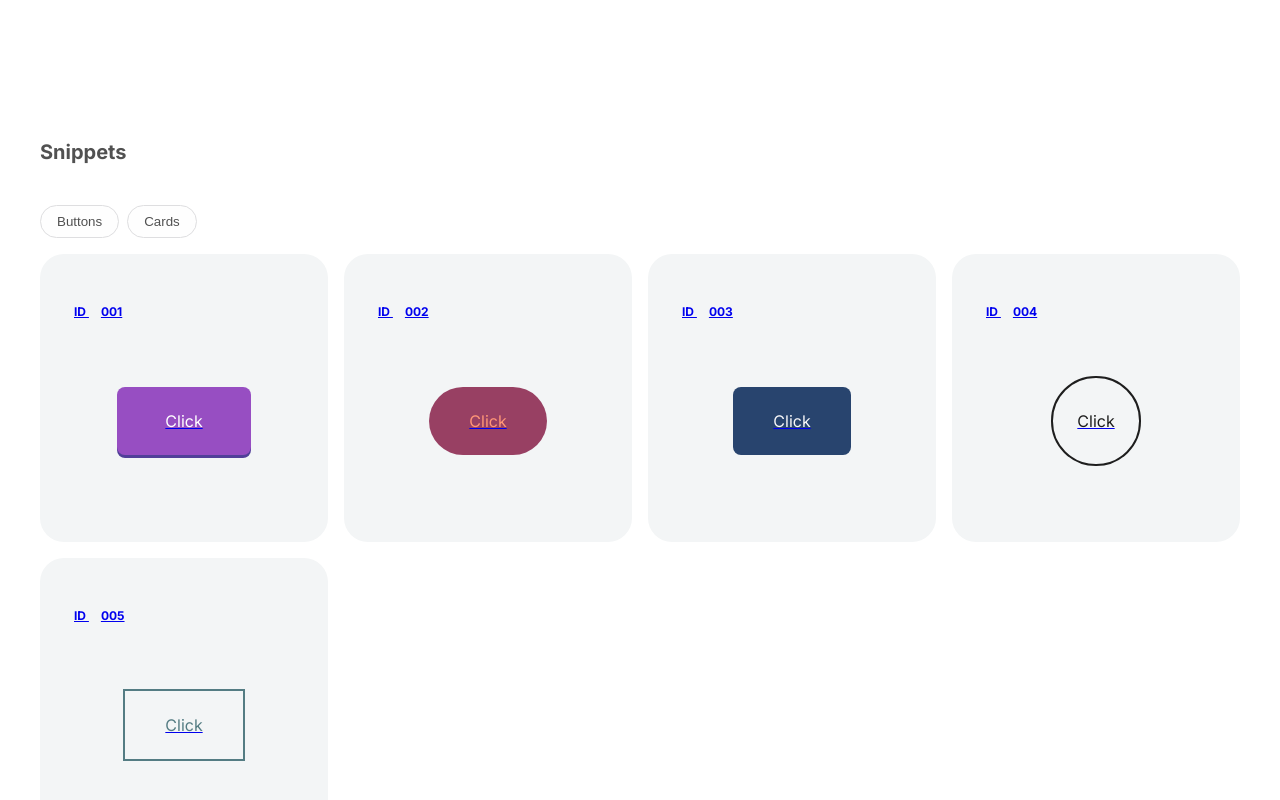
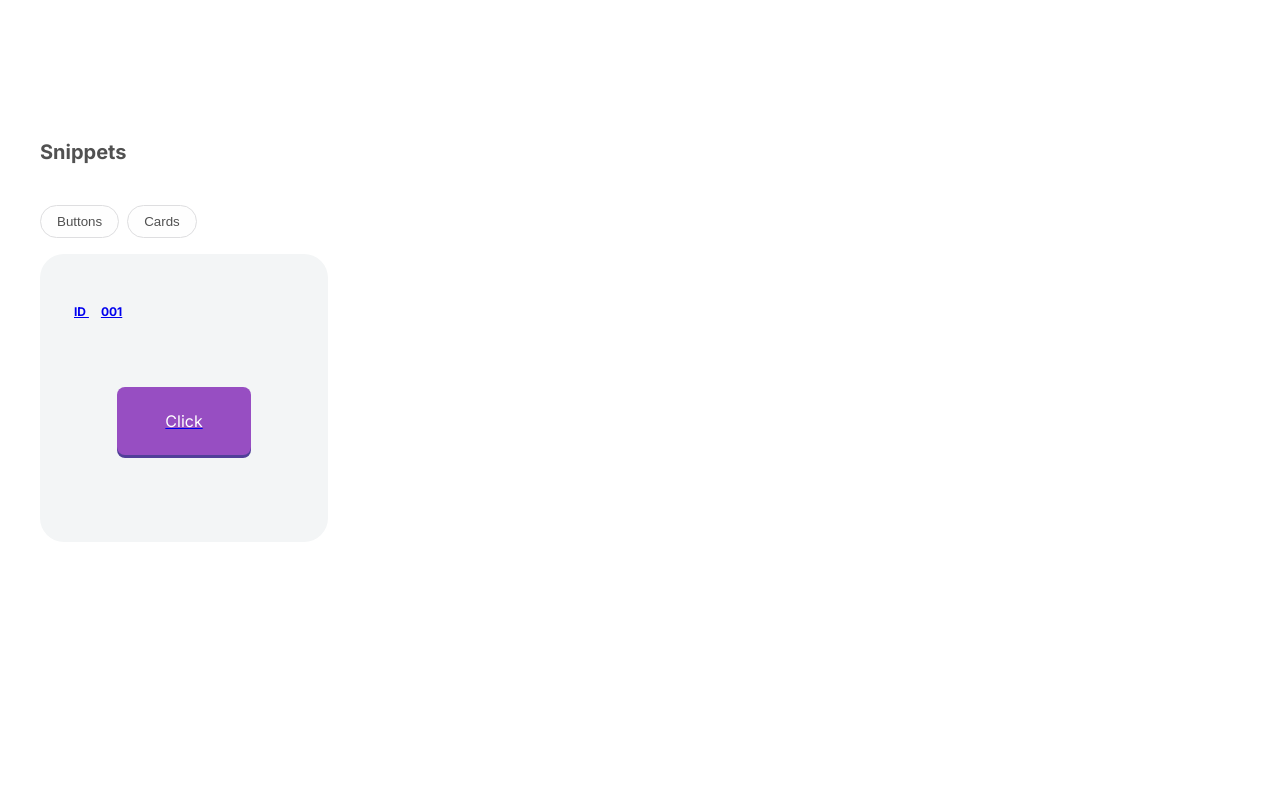
Before and after one commit to AustinChiatto/crumb, a React (Vite) app: page / in a window 1280 px wide. Shown: the part 560-1360 px from the top of the page. After the commit the page ends 1150 px from the top, so only its background shows below. Built offline with nearby package versions, Linux system fonts and the light colour scheme.

Commit message:
updated json element render

```diff
--- a/src/SnippetEditorContext.jsx
+++ b/src/SnippetEditorContext.jsx
@@ -29,16 +29,17 @@ export function SnippetEditorProvider({ children }) {
     const elemMatch = elemData.find((element) => element.id == params.id);
 
     // useState for color picker
-    const [colorPicker, setColorPicker] = useState(elemMatch.color.background);
+    const [colorPicker, setColorPicker] = useState(elemMatch.color.primary);
 
-    const paddingInline = parseFloat(elemMatch.style.paddingInline);
-    const paddingBlock = parseFloat(elemMatch.style.paddingBlock);
-    const background = colorPicker;
-    const borderRadius = parseFloat(elemMatch.style.borderRadius);
-    const fontSize = parseFloat(elemMatch.style.fontSize);
-    const color = elemMatch.color.font;
+    const paddingInline = parseFloat(elemMatch.editableStyles.paddingInline);
+    const paddingBlock = parseFloat(elemMatch.editableStyles.paddingBlock);
+    const colorPrimary = colorPicker;
+    const borderRadius = parseFloat(elemMatch.editableStyles.borderRadius);
+    const fontSize = parseFloat(elemMatch.editableStyles.fontSize);
+    const colorFont = elemMatch.color.font;
+    const colorSecondary = elemMatch.color.secondary;
 
-    const [inputValue, setInputValue] = useState([paddingInline, paddingBlock, background, borderRadius, fontSize, color]);
+    const [inputValue, setInputValue] = useState([paddingInline, paddingBlock, colorPrimary, borderRadius, fontSize, colorFont, colorSecondary]);
 
     // index: id of the input - set above in the state array
     // operation: passed to the context via prop for the check
--- a/src/components/CodeToImg/Output/OutputDimensions/OutputDimensions.jsx
+++ b/src/components/CodeToImg/Output/OutputDimensions/OutputDimensions.jsx
@@ -8,8 +8,8 @@ export default function OutputDimensions() {
     return (
         <div className={styles.OutputDimensions}>
             {/* place holder buttons - replace with inputs */}
-            <ButtonPrimary btnLabel={"Width"}></ButtonPrimary>
-            <ButtonPrimary btnLabel={"Height"}></ButtonPrimary>
+            {/* <ButtonPrimary btnLabel={"Width"}></ButtonPrimary>
+            <ButtonPrimary btnLabel={"Height"}></ButtonPrimary> */}
         </div>
     );
 }
--- a/src/components/CodeToImg/Sidebar/Sidebar.jsx
+++ b/src/components/CodeToImg/Sidebar/Sidebar.jsx
@@ -35,12 +35,12 @@ export default function Sidebar() {
                 </ul>
             </section>
             {/* Container Properties */}
-            <section className={styles.SidebarSection}>
+            {/* <section className={styles.SidebarSection}>
                 <h3 className={styles.Label}>Properties</h3>
                 <SnippetProperty icon={iconPaddingHorizontal} />
                 <SnippetProperty icon={iconPaddingVertical} />
                 <SnippetProperty icon={iconBorderRadius} />
-            </section>
+            </section> */}
             {/* Drop Shadow Options */}
             <section className={styles.SidebarSection}>
                 <h3 className={styles.Label}>Shadow</h3>
--- a/src/components/CodeToImg/Sidebar/Sidebar.module.scss
+++ b/src/components/CodeToImg/Sidebar/Sidebar.module.scss
@@ -7,9 +7,6 @@
     @include m.gridSpan(1, 3, 1, 12);
     @include m.grid(1);
     gap: 1rem;
-
-
-
 }
 
 .Label {
--- a/src/components/Dashboard/SnippetGrid/SnippetCard/SnippetCard.jsx
+++ b/src/components/Dashboard/SnippetGrid/SnippetCard/SnippetCard.jsx
@@ -1,8 +1,5 @@
 // hooks
-import React, { useState } from "react";
-
-// context
-import { useSnippetEdit } from "../../../../SnippetEditorContext";
+import { useState } from "react";
 
 // data
 import elemData from "../../../../data/elements.json";
@@ -10,14 +7,8 @@ import elemData from "../../../../data/elements.json";
 // styles
 import styles from "./SnippetCard.module.scss";
 
-export default function SnippetCard({ id, label }) {
-    // adds 0 to the beginning of the string until it is 3 characters long
-    const formattedId = id.toString().padStart(3, "0");
-    // handle snippet values
-    // ===========================
-    const inputValues = useSnippetEdit(); // values of edit controls from context
-
-    // handle initial snippet render
+export default function SnippetCard({ id }) {
+    // Find matching element
     // ===========================
     const elemMatch = elemData.find((elem) => elem.id == id); // gets the json object that matches the id passed via param
 
@@ -26,10 +17,7 @@ export default function SnippetCard({ id, label }) {
         console.log("No Matching Element"); // Handle case when the object with the target ID is not found
     }
 
-    // destructure stored props from json
-    const baseStyles = elemMatch.style;
-
-    // handle hover state
+    // Handle Hover State
     // ===========================
     const [isHovered, setIsHovered] = useState(false); // state for hover check
 
@@ -43,18 +31,34 @@ export default function SnippetCard({ id, label }) {
         setIsHovered(false);
     };
 
-    // add hover styles if cursor on element
-    const hoverStyles = isHovered ? elemMatch.hovered : {};
+    // Base Styles
+    // ===========================
+    const baseStyles = {
+        ...elemMatch.editableStyles, // editable styles from the json of the matching element
+        ...elemMatch.baseStyles, // base styles from the json of the matching element
+        // optional styles set in json
+        background: elemMatch.color.primary,
+        color: elemMatch.color.font,
+        borderColor: elemMatch.baseStyles.border ? elemMatch.color.secondary : {},
+        boxShadow: `${elemMatch.baseStyles.boxShadowX ? elemMatch.baseStyles.boxShadowX : "0px"} ${elemMatch.baseStyles.boxShadowY ? elemMatch.baseStyles.boxShadowY : "0px"} ${elemMatch.baseStyles.boxShadowBlur ? elemMatch.baseStyles.boxShadowBlur : "0px"} ${elemMatch.baseStyles.boxShadowSpread ? elemMatch.baseStyles.boxShadowSpread : "0px"} ${elemMatch.baseStyles.boxShadowColor ? elemMatch.color.secondary : ""}`,
+    };
 
-    // set snippet values
+    // Hover Styles
     // ===========================
-    const inlineStyles = {
-        ...baseStyles,
-        background: elemMatch.color.background,
+    const hoverStyles = {
+        ...elemMatch.editableStyles, // editable styles from the json of the matching element
+        ...elemMatch.hoverStyles, // hover styles from the json of the matching element
+        // optional styles set in json
+        background: elemMatch.color.primary,
         color: elemMatch.color.font,
-        cursor: "pointer",
-        ...hoverStyles, // spread hover styles if hovered
+        borderColor: elemMatch.hoverStyles.border ? elemMatch.color.secondary : {},
+        boxShadow: `${elemMatch.hoverStyles.boxShadowX ? elemMatch.hoverStyles.boxShadowX : "0px"} ${elemMatch.hoverStyles.boxShadowY ? elemMatch.hoverStyles.boxShadowY : "0px"} ${elemMatch.hoverStyles.boxShadowBlur ? elemMatch.hoverStyles.boxShadowBlur : "0px"} ${elemMatch.hoverStyles.boxShadowSpread ? elemMatch.hoverStyles.boxShadowSpread : "0px"} ${elemMatch.hoverStyles.boxShadowColor ? elemMatch.color.secondary : ""}`,
     };
+
+    // Format ID
+    // ===========================
+    // adds 0 to the beginning of the string until it is 3 characters long
+    const formattedId = id.toString().padStart(3, "0");
 
     return (
         <a
@@ -67,11 +71,12 @@ export default function SnippetCard({ id, label }) {
             </h4>
             <div className={styles.SnippetDisplay}>
                 <div
-                    style={inlineStyles}
+                    className={styles.SnippetElem}
+                    style={isHovered ? hoverStyles : baseStyles}
                     onMouseEnter={handleMouseEnter}
                     onMouseLeave={handleMouseLeave}
                 >
-                    {label}
+                    {elemMatch.label}
                 </div>
             </div>
         </a>
--- a/src/components/Dashboard/SnippetGrid/SnippetCard/SnippetCard.module.scss
+++ b/src/components/Dashboard/SnippetGrid/SnippetCard/SnippetCard.module.scss
@@ -36,3 +36,7 @@
     flex-grow: 1;
     @include m.flex(center, center);
 }
+
+.SnippetElem {
+    cursor: pointer;
+}
--- a/src/components/Dashboard/SnippetGrid/SnippetGrid.jsx
+++ b/src/components/Dashboard/SnippetGrid/SnippetGrid.jsx
@@ -19,7 +19,6 @@ export default function SnippetGrid() {
                     <SnippetCard
                         key={element.id}
                         id={element.id}
-                        label={element.label}
                     />
                 ))}
             </section>
--- a/src/components/SnippetEditor/SnippetOutput/SnippetOutput.jsx
+++ b/src/components/SnippetEditor/SnippetOutput/SnippetOutput.jsx
@@ -27,11 +27,11 @@ export default function SnippetOutput() {
     }
 
     // destructure stored props from json
-    const baseStyles = elemMatch.style;
+    // const baseStyles = elemMatch.style;
 
     // handle hover state
     // ===========================
-    const [isHovered, setIsHovered] = useState(false); // state for hover check
+    const [isHovered, setIsHovered] = useState(false);
 
     // cursor enters element
     const handleMouseEnter = () => {
@@ -43,22 +43,44 @@ export default function SnippetOutput() {
         setIsHovered(false);
     };
 
-    // add hover styles if cursor on element
-    const hoverStyles = isHovered ? elemMatch.hovered : {};
+    // Colors
+    // ===========================
+    // Value set with color picker (has default value set in json object)
+    const colorPrimary = `${inputValues[2]}`;
+    // Value is tinted color picker value
+    const colorSecondary = `${inputValues[6]}`;
+    // Value is based on if color picker value is a bright or dark value
+    const colorFont = `${inputValues[5]}`;
 
-    // set snippet values
+    // Editable Styles
     // ===========================
-    const inlineStyles = {
-        ...baseStyles,
-        // inputValues set in context as state
+    const editableStyles = {
         paddingInline: `${inputValues[0]}rem`,
         paddingBlock: `${inputValues[1]}rem`,
-        background: `${inputValues[2]}`,
+        background: `${colorPrimary}`,
         borderRadius: `${inputValues[3]}rem`,
         fontSize: `${inputValues[4]}rem`,
-        color: `${inputValues[5]}`,
-        cursor: "pointer",
-        ...hoverStyles, // spread hover styles if hovered
+        color: `${colorFont}`,
+    };
+
+    // Base Styles
+    // ===========================
+    const baseStyles = {
+        ...editableStyles,
+        ...elemMatch.baseStyles,
+        // optional styles with dynamic color
+        borderColor: elemMatch.baseStyles.border ? colorSecondary : {},
+        boxShadow: `${elemMatch.baseStyles.boxShadowX ? elemMatch.baseStyles.boxShadowX : "0px"} ${elemMatch.baseStyles.boxShadowY ? elemMatch.baseStyles.boxShadowY : "0px"} ${elemMatch.baseStyles.boxShadowBlur ? elemMatch.baseStyles.boxShadowBlur : "0px"} ${elemMatch.baseStyles.boxShadowSpread ? elemMatch.baseStyles.boxShadowSpread : "0px"} ${elemMatch.baseStyles.boxShadowColor ? colorSecondary : ""}`,
+    };
+
+    // Hover Styles
+    // ===========================
+    const hoverStyles = {
+        ...editableStyles,
+        ...elemMatch.hoverStyles,
+        // optional styles with dynamic color
+        borderColor: elemMatch.hoverStyles.border ? colorSecondary : {},
+        boxShadow: `${elemMatch.hoverStyles.boxShadowX ? elemMatch.hoverStyles.boxShadowX : "0px"} ${elemMatch.hoverStyles.boxShadowY ? elemMatch.hoverStyles.boxShadowY : "0px"} ${elemMatch.hoverStyles.boxShadowBlur ? elemMatch.hoverStyles.boxShadowBlur : "0px"} ${elemMatch.hoverStyles.boxShadowSpread ? elemMatch.hoverStyles.boxShadowSpread : "0px"} ${elemMatch.hoverStyles.boxShadowColor ? colorSecondary : ""}`,
     };
 
     return (
@@ -68,11 +90,12 @@ export default function SnippetOutput() {
             </h3>
             <div className={styles.SnippetDisplay}>
                 <a
-                    style={inlineStyles}
+                    className={styles.SnippetElem}
+                    style={isHovered ? hoverStyles : baseStyles}
                     onMouseEnter={handleMouseEnter}
                     onMouseLeave={handleMouseLeave}
                 >
-                    Click
+                    {elemMatch.label}
                 </a>
             </div>
         </section>
--- a/src/components/SnippetEditor/SnippetOutput/SnippetOutput.module.scss
+++ b/src/components/SnippetEditor/SnippetOutput/SnippetOutput.module.scss
@@ -27,3 +27,9 @@
     flex-grow: 1;
     @include m.flex(center, center);
 }
+
+// element
+// ===========================
+.SnippetElem {
+    cursor: pointer;
+}
--- a/src/data/elements.json
+++ b/src/data/elements.json
@@ -3,100 +3,26 @@
         "id": 1,
         "label": "Click",
         "color": {
-            "background": "#974ec2",
+            "primary": "#974ec2",
+            "secondary": "#513f99",
             "font": "#fff",
-            "other": "#513f99"
+            "special": ""
         },
-        "style": {
+        "editableStyles": {
             "paddingBlock": "1.5rem",
             "paddingInline": "3rem",
             "fontSize": "1rem",
-            "boxShadow": "0 3px 0 0 #513f99",
-            "borderRadius": "0.5rem",
+            "borderRadius": "0.5rem"
+        },
+        "baseStyles": {
+            "boxShadowY": "3px",
+            "boxShadowColor": "#513f99",
             "transition": "all 50ms ease-in-out"
         },
-        "hovered": {
+        "hoverStyles": {
             "transform": "translateY(3px)",
-            "boxShadow": "0 0 0 0 #513f99"
-        }
-
-    },
-    {
-        "id": 2,
-        "label": "Click",
-        "color": {
-            "background": "#984063",
-            "font": "#ff9677"
-        },
-        "style": {
-            "paddingBlock": "1.5rem",
-            "paddingInline": "2.5rem",
-            "fontSize": "1rem",
-            "borderRadius": "5rem",
-            "transition": "all 150ms ease-in-out"
-        },
-        "hovered": {
-            "color": "#984063",
-            "background": "#ff9677"
-        }
-    },
-    {
-        "id": 3,
-        "label": "Click",
-        "color": {
-            "background": "#28446e",
-            "font": "#f7f7f9"
-        },
-        "style": {
-            "paddingBlock": "1.5rem",
-            "paddingInline": "2.5rem",
-            "fontSize": "1rem",
-            "borderRadius": "0.5rem",
-            "transition": "border-radius 200ms cubic-bezier(0.21, 0.45, 0.49, 0.83)"
-        },
-        "hovered": {
-            "borderRadius": "5rem"
-        }
-    },
-    {
-        "id": 4,
-        "label": "Click",
-        "color": {
-            "font": "#1e1e1e"
-        },
-        "style": {
-            "paddingBlock": "1.5rem",
-            "paddingInline": "1.5rem",
-            "fontSize": "1rem",
-            "aspectRatio": "1/1",
-            "display": "flex",
-            "alignItems": "center",
-            "borderRadius": "50%",
-            "border": "0.125rem solid #1e1e1e",
-            "transition": "scale 100ms cubic-bezier(0.21, 0.45, 0.49, 0.83)"
-        },
-        "hovered": {
-            "scale": "1.1"
-        }
-    },
-    {
-        "id": 5,
-        "label": "Click",
-        "color": {
-            "font": "#547c83"
-        },
-        "style": {
-            "paddingBlock": "1.5rem",
-            "paddingInline": "2.5rem",
-            "fontSize": "1rem",
-            "borderRadius": "0",
-            "border": "0.125rem solid #547c83",
-            "transition": "all 100ms cubic-bezier(0.21, 0.45, 0.49, 0.83)"
-        },
-        "hovered": {
-            "background": "#547c83",
-            "color": "#a3d4ac"
+            "boxShadowY": "0px",
+            "boxShadowColor": "#513f99"
         }
     }
-
 ]
```
Also changed, not shown: src/components/SnippetEditor/CodeOutput/CodeOutput.jsx (+11 -3 lines).
